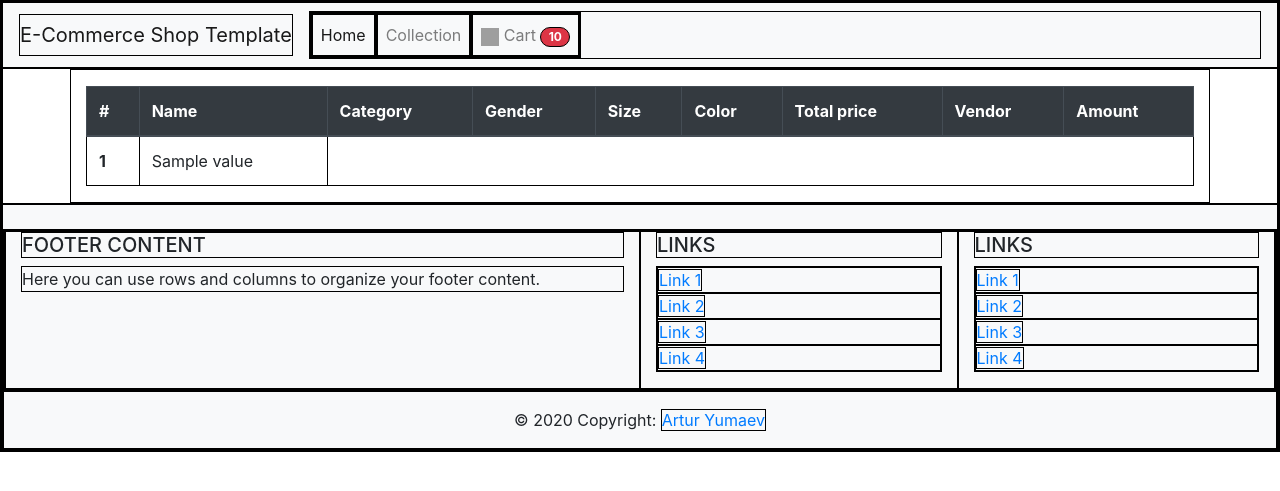
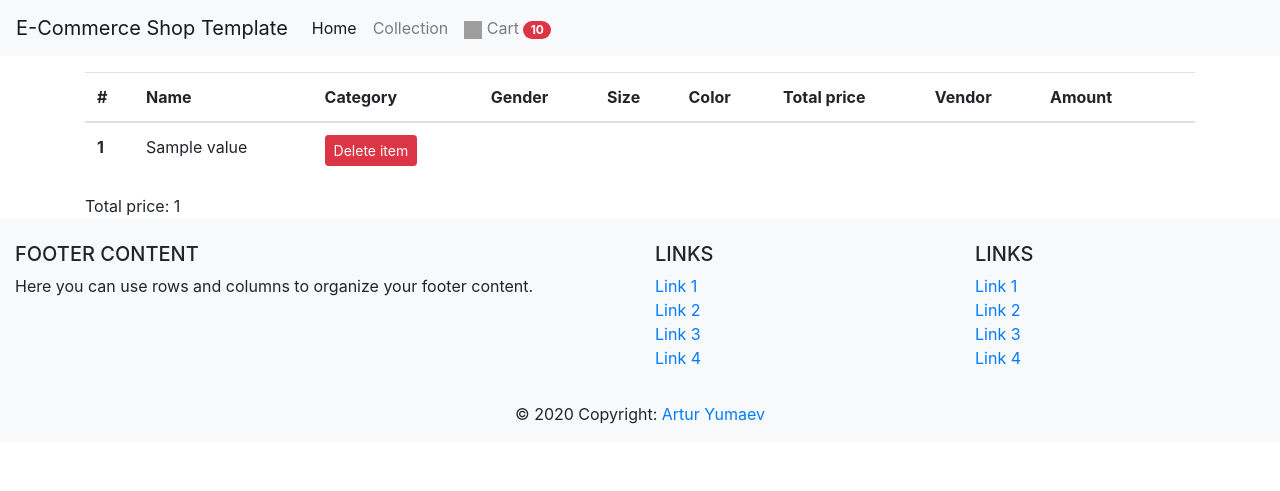
Before and after one commit to arturyumaev/Databases-Course-Work, a Flask app: template webApp/templates/cart.html in a window 1280 px wide. Shown: the top 491 px of the page. Run offline with Flask 2, Linux system fonts and the light colour scheme; the template is opened without the code that fills it: most values are stand-ins (such as "Sample title", 1, 10 or a date in 2020); some libraries are stand-ins or nearby versions; grey boxes are pictures that could not be loaded.

Commit message:
чуть поменял верстку

```diff
--- a/webApp/app.py
+++ b/webApp/app.py
@@ -74,7 +74,9 @@ def cart():
         items_amount = db_manager.get_items_amount(userid)
         cart = db_manager.select_cart(userid)
 
-        resp = make_response(render_template('cart.html', title='Cart', items_amount=items_amount, cart=cart))
+        total_price = sum([item[5] if cart else 0 for item in cart]) # Get total check price
+
+        resp = make_response(render_template('cart.html', title='Cart', items_amount=items_amount, cart=cart, total_price=total_price))
 
     return resp
 
--- a/webApp/static/css/home.css
+++ /dev/null
@@ -1,3 +0,0 @@
-* {
-    border: 1px solid black;
-}
--- a/webApp/templates/cart.html
+++ b/webApp/templates/cart.html
@@ -3,7 +3,7 @@
 
     <div class="container-sm pt-3">
         <table class="table table-hover">
-            <thead class="thead-dark">
+            <thead class="thead">
                 <tr>
                     <th scope="col">#</th>
                     <th scope="col">Name</th>
@@ -14,6 +14,7 @@
                     <th scope="col">Total price</th>
                     <th scope="col">Vendor</th>
                     <th scope="col">Amount</th>
+                    <th scope="col"></th>
                 </tr>
             </thead>
 
@@ -24,11 +25,15 @@
                     {% for value in item %}
                         <td>{{ value }}</td>
                     {% endfor %}
+                        <td>
+                            <button type="button" class="btn btn-danger btn-sm">Delete item</button>
+                        </td>
                 </tr>
             {% endfor %}
             </tbody>
 
         </table>
+        Total price: {{ total_price }}
     </div>
 
 {% endblock %}
```
Also changed, not shown: webApp/database/catalog.db.
